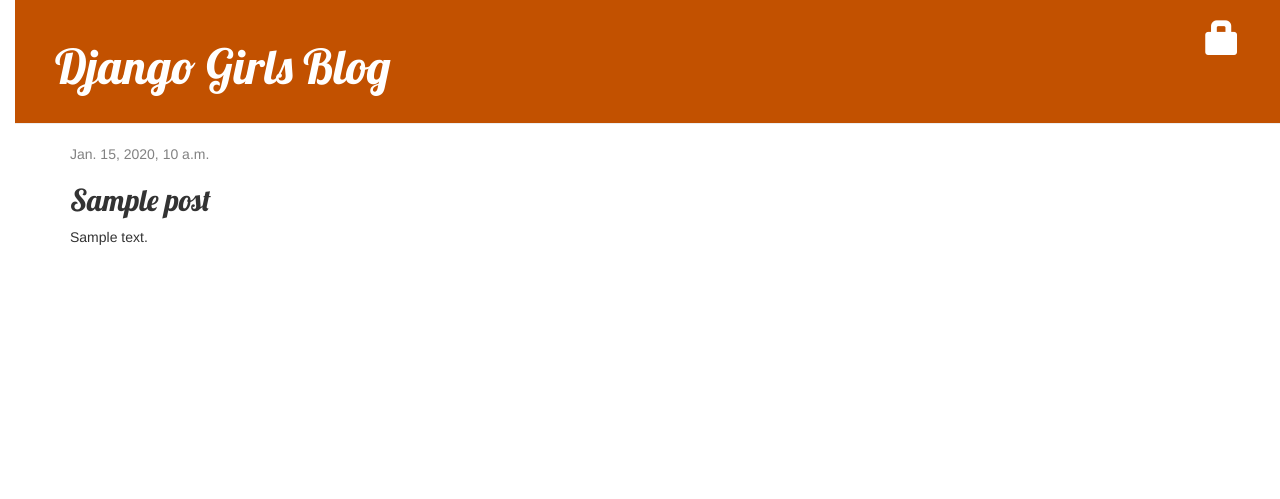
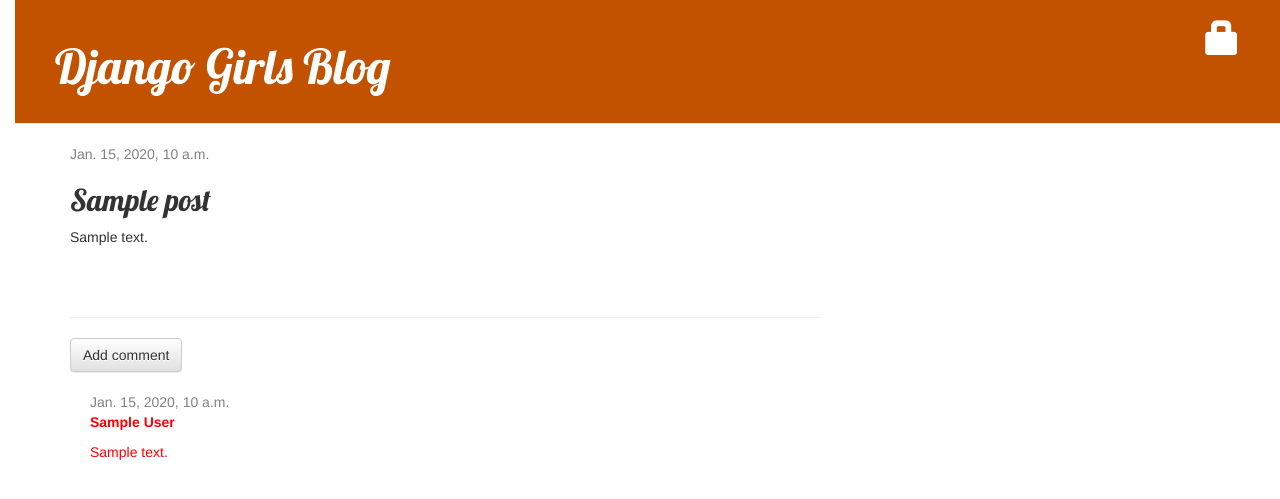
Before and after one commit to lewisdbentley/my-first-blog, a Django app: page /post/1/ in a window 1280 px wide. Shown: the top 499 px of the page. Run offline with Django 3.2, Linux system fonts and the light colour scheme; tables that the repository leaves empty hold one stand-in row (values such as "Sample post"); some libraries are stand-ins or nearby versions.

Commit message:
add comments new, remove and approve

```diff
--- a/blog/admin.py
+++ b/blog/admin.py
@@ -1,4 +1,5 @@
 from django.contrib import admin
-from .models import Post
+from .models import Post, Comment
 
 admin.site.register(Post)
+admin.site.register(Comment)
--- a/blog/models.py
+++ b/blog/models.py
@@ -16,3 +16,20 @@ class Post(models.Model):
 
     def __str__(self):
         return self.title
+
+    def approved_comments(self):
+        return self.comments.filter(approved_comment=True)
+
+class Comment(models.Model):
+    post = models.ForeignKey('blog.Post', on_delete=models.CASCADE, related_name='comments')
+    author = models.CharField(max_length=200)
+    text = models.TextField()
+    created_date = models.DateTimeField(default=timezone.now)
+    approved_comment = models.BooleanField(default=False)
+
+    def approve(self):
+        self.approved_comment = True
+        self.save()
+
+    def __str__(self):
+        return self.text
--- a/blog/static/css/blog.css
+++ b/blog/static/css/blog.css
@@ -53,3 +53,8 @@ h1, h2, h3, h4 {
 .post h2 a, .post h2 a:visited {
     color: #000000;
 }
+
+.comment {
+    margin: 20px 0px 20px 20px;
+    color: red;
+}
--- a/blog/templates/blog/post_detail.html
+++ b/blog/templates/blog/post_detail.html
@@ -16,4 +16,23 @@
         <h2>{{ post.title }}</h2>
         <p>{{ post.text|linebreaksbr }}</p>
     </div>
+    <hr>
+    <a class="btn btn-default" href="{% url 'add_comment_to_post' pk=post.pk %}">Add comment</a>
+    {% for comment in post.comments.all %}
+    {% if user.is_authenticated or comment.approved_comment %}
+        <div class="comment">
+            <div class="date">
+                {{ comment.created_date }}
+                {% if not comment.approved_comment %}
+                    <a class="btn btn-default" href="{% url 'comment_remove' pk=comment.pk %}"><span class="glyphicon glyphicon-remove"></span></a>
+                    <a class="btn btn-default" href="{% url 'comment_approve' pk=comment.pk %}"><span class="glyphicon glyphicon-ok"></span></a>
+                {% endif %}
+            </div>
+            <strong>{{ comment.author }}</strong>
+            <p>{{ comment.text|linebreaks }}</p>
+        </div>
+        {% endif %}
+    {% empty %}
+        <p>No comments here yet :(</p>
+    {% endfor %}
 {% endblock %}
--- a/blog/templates/blog/post_draft_list.html
+++ b/blog/templates/blog/post_draft_list.html
@@ -6,6 +6,7 @@
             <p class="date">created: {{ post.created_date|date:'d-m-Y' }}</p>
             <h1><a href="{% url 'post_detail' pk=post.pk %}">{{ post.title }}</a></h1>
             <p>{{ post.text|truncatechars:200 }}</p>
+            <h1><a href="{% url 'post_detail' pk=post.pk %}">Comments: {{ post.approved_comments.count }}</a></h1>
         </div>
     {% endfor %}
 {% endblock %}
--- a/blog/templates/blog/post_list.html
+++ b/blog/templates/blog/post_list.html
@@ -8,6 +8,7 @@
             </div>
             <h1><a href="{% url 'post_detail' pk=post.pk %}">{{ post.title }}</a></h1>
             <p>{{ post.text|linebreaksbr }}</p>
+            <h1><a href="{% url 'post_detail' pk=post.pk %}">Comments: {{ post.approved_comments.count }}</a></h1>
         </div>
     {% endfor %}
 {% endblock %}
--- a/blog/urls.py
+++ b/blog/urls.py
@@ -9,4 +9,7 @@ urlpatterns = [
     path('drafts/', views.post_draft_list, name='post_draft_list'),
     path('post/<pk>/publish', views.post_publish, name='post_publish'),
     path('post/<pk>/remove/', views.post_remove, name="post_remove"),
+    path('post/<int:pk>/comment/', views.add_comment_to_post, name='add_comment_to_post'),
+    path('comment/<int:pk>/approve/', views.comment_approve, name='comment_approve'),
+    path('comment/<int:pk>/remove/', views.comment_remove, name='comment_remove'),
 ]
--- a/blog/views.py
+++ b/blog/views.py
@@ -1,8 +1,8 @@
 from django.shortcuts import redirect
 from django.shortcuts import render
 from django.utils import timezone
-from .models import Post
-from .forms import PostForm
+from .models import Post, Comment
+from .forms import PostForm, CommentForm
 from django.shortcuts import render, get_object_or_404
 from django.contrib.auth.decorators import login_required
 
@@ -57,3 +57,28 @@ def post_remove(request, pk):
         post = get_object_or_404(Post, pk=pk)
         post.delete()
         return redirect('post_list')
+
+def add_comment_to_post(request, pk):
+    post = get_object_or_404(Post, pk=pk)
+    if request.method == "POST":
+        form = CommentForm(request.POST)
+        if form.is_valid():
+            comment = form.save(commit=False)
+            comment.post = post
+            comment.save()
+            return redirect('post_detail', pk=post.pk)
+    else:
+        form = CommentForm()
+    return render(request, 'blog/add_comment_to_post.html', {'form': form})
+
+@login_required
+def comment_approve(request, pk):
+    comment = get_object_or_404(Comment, pk=pk)
+    comment.approve()
+    return redirect('post_detail', pk=comment.post.pk)
+
+@login_required
+def comment_remove(request, pk):
+    comment = get_object_or_404(Comment, pk=pk)
+    comment.delete()
+    return redirect('post_detail', pk=comment.post.pk)
--- a/mysite/settings.py
+++ b/mysite/settings.py
@@ -124,7 +124,3 @@ STATIC_URL = '/static/'
 STATIC_ROOT = os.path.join(BASE_DIR, 'static')
 
 LOGIN_REDIRECT_URL = '/'
-
-print(BASE_DIR)
-print(BASE_DIR)
-print(BASE_DIR)
--- a/mysite/urls.py
+++ b/mysite/urls.py
@@ -16,7 +16,6 @@ Including another URLconf
 
 from django.urls import path, include
 from django.contrib import admin
-
 from django.contrib.auth import views
 
 urlpatterns = [
```
Also changed, not shown: blog/forms.py (+7 -2 lines), blog/templates/blog/add_comment_to_post.html (added, +9 -0 lines), blog/migrations/0002_comment.py (added).
